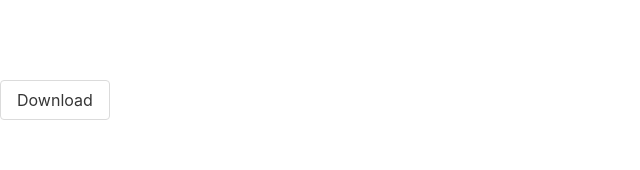
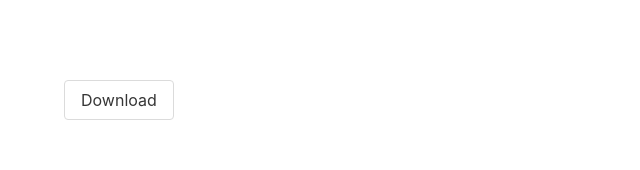
Before and after one commit to Rui-Inacio/landing-page, a Vue app: page / in a window 1280 px wide. Shown: the top 170 px of the page, without its empty margins (0-640 px from the left). Built offline with nearby package versions, Linux system fonts and the light colour scheme.

Commit message:
Update ImageClipboard.vue

```diff
--- a/src/components/ImageClipboard.vue
+++ b/src/components/ImageClipboard.vue
@@ -1,10 +1,7 @@
 <template>
-  <div>
+  <div class="container">
     <div class="imageInput" id="imageDiv" contenteditable="true" @keypress.enter.prevent="downloadImages" @paste="onPaste"></div>
     <b-button class="primary" @click="downloadImages">Download</b-button>
-    <!-- <div v-if="images.length">
-      <img v-for="image in images" :key="image" :src="image" alt="snippet">
-    </div> -->
   </div>
 </template>
 
@@ -13,6 +10,7 @@ export default {
   data() {
     return {
       images: [],
+      imageNodes: [],
     };
   },
 
@@ -22,6 +20,7 @@ export default {
 
       var imageInDiv = document.getElementById('imageDiv');
       var images = imageInDiv.getElementsByTagName('img');
+      this.imageNodes = images;
 
       this.sleep(10).then( () => {
         this.images = [];
@@ -41,6 +40,8 @@ export default {
 
       if(this.images.length > 0){
 
+        // TODO: Check if image src is the same, if so use same name or only download once
+
         var a = document.createElement('a');
         this.images.forEach(image => {
 
@@ -51,6 +52,10 @@ export default {
           a.click();
           document.body.removeChild(a);
 
+        })
+
+        this.imageNodes.forEach(image => {
+          image.remove();
         })
 
       }
```
